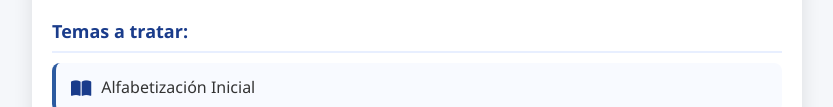
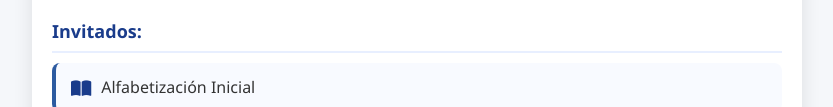
Before and after one commit to Ortiz371-hub/MorilloInvitacion, a plain HTML site: page index.html in a window 1280 px wide. Shown: the part 503-610 px from the top of the page, without its empty margins (223-1056 px from the left). Drawn offline with Linux system fonts and the light colour scheme.

Commit message:
Update index.html

```diff
--- a/index.html
+++ b/index.html
@@ -298,7 +298,7 @@
         </div>
 
         <div class="details">
-            <h3 class="section-title">Temas a tratar:</h3>
+            <h3 class="section-title">Invitados:</h3>
             <ul class="temas-list">
                 <li><i class="fas fa-book-open"></i> Alfabetización Inicial</li>
                 <li><i class="fas fa-clipboard-check"></i> Departamento Evaluación (Aprender)</li>
```
